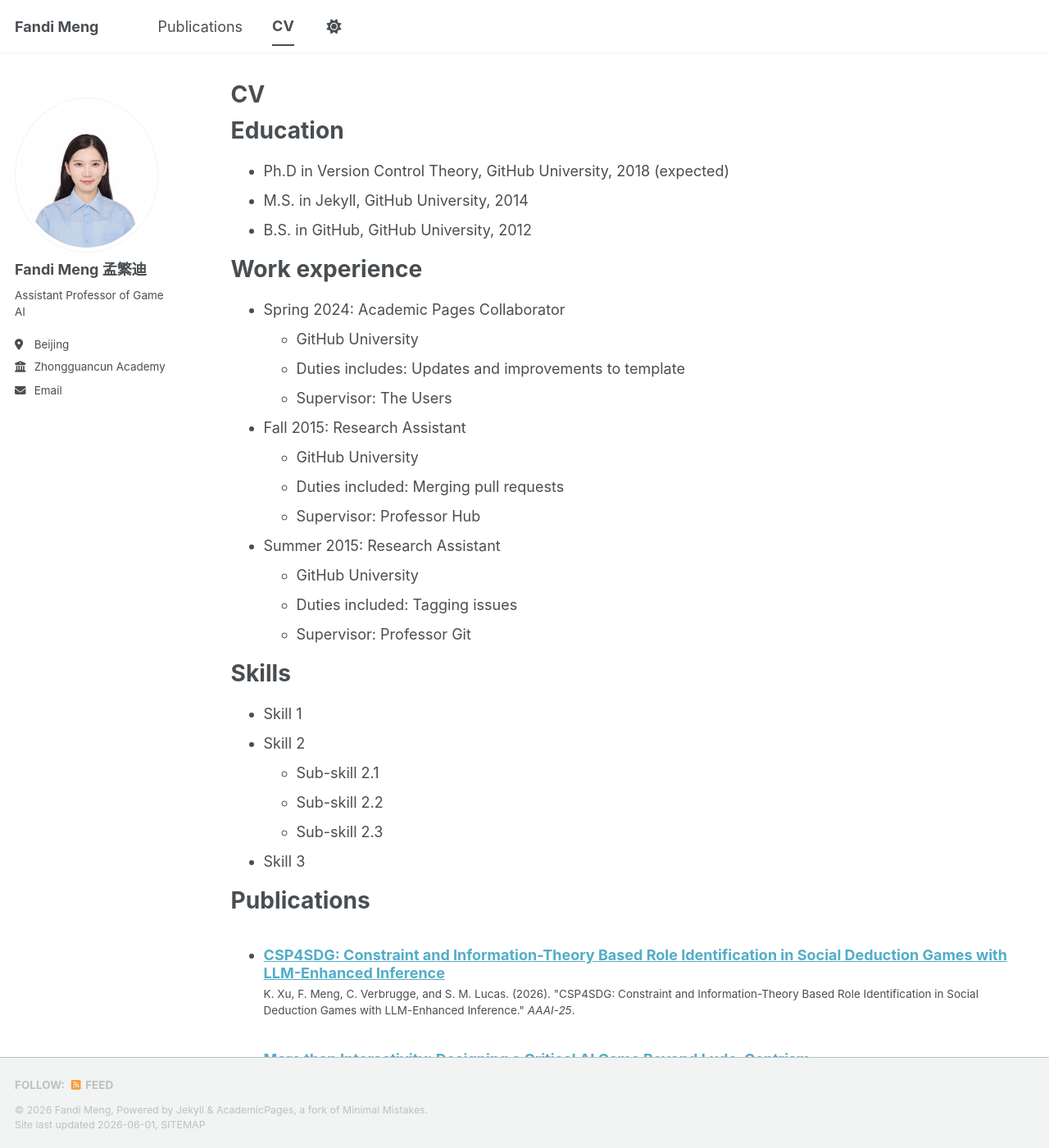
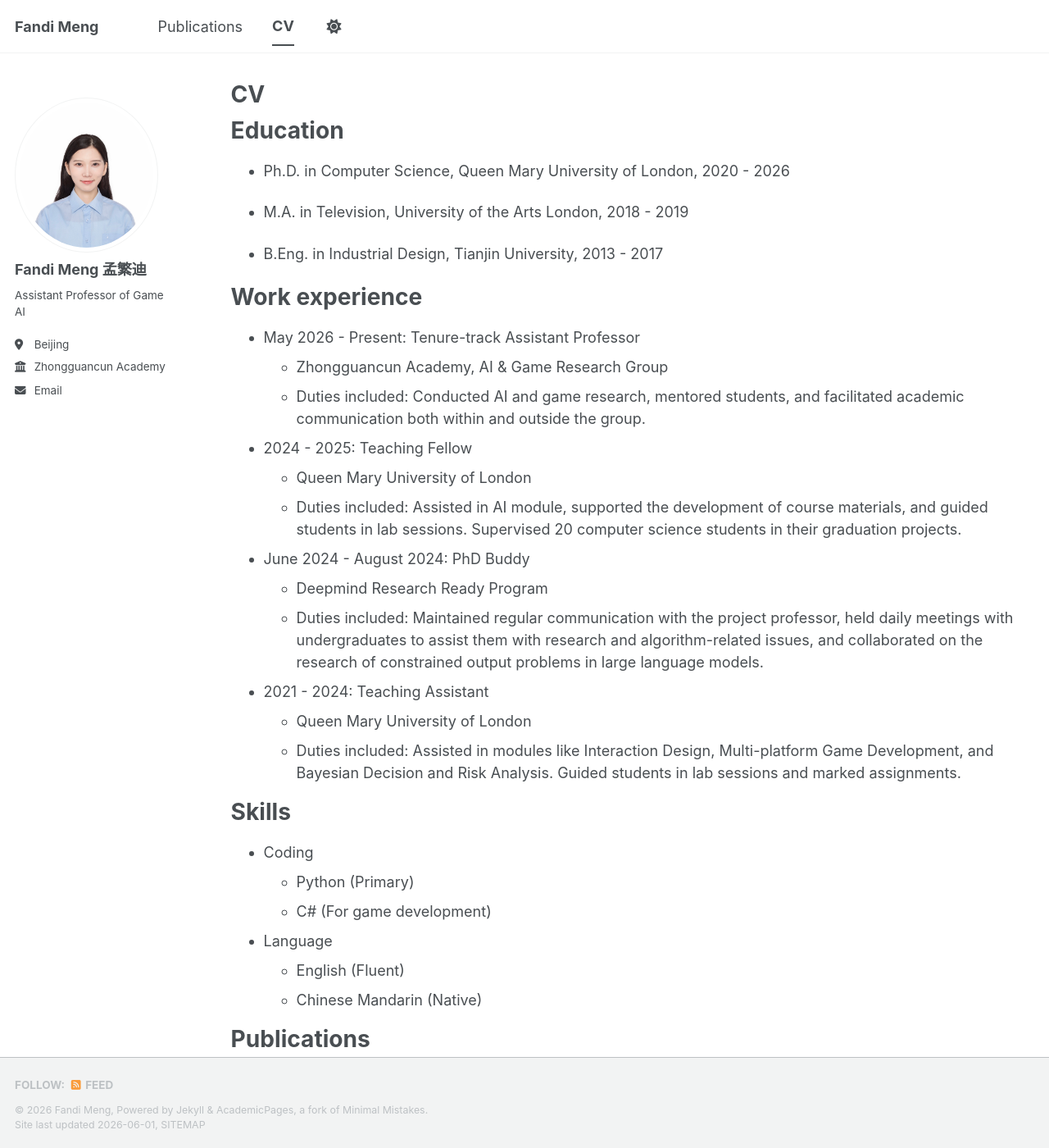
Before and after one commit to fandi-meng-qm/fandi-meng-qm.github.io, a Jekyll site: the page built from _pages/cv.md, in a window 1280 px wide and 1400 px high. Shown: the whole window at 82% size. Built offline with Jekyll 4.4.1, drawn with Linux system fonts in a browser that asks for light colours; a script bundle is joined from its source files by our own code; library files that are not in the unit come from our copies; some of the changed text lies outside the part shown.

Commit message:
Update cv.md

```diff
--- a/_pages/cv.md
+++ b/_pages/cv.md
@@ -11,54 +11,42 @@ redirect_from:
 
 Education
 ======
-* Ph.D in Version Control Theory, GitHub University, 2018 (expected)
-* M.S. in Jekyll, GitHub University, 2014
-* B.S. in GitHub, GitHub University, 2012
+* Ph.D. in Computer Science, Queen Mary University of London, 2020 - 2026
+
+* M.A. in Television, University of the Arts London, 2018 - 2019
+
+* B.Eng. in Industrial Design, Tianjin University, 2013 - 2017
+
 
 Work experience
 ======
-* Spring 2024: Academic Pages Collaborator
-  * GitHub University
-  * Duties includes: Updates and improvements to template
-  * Supervisor: The Users
+* May 2026 - Present: Tenure-track Assistant Professor
+  * Zhongguancun Academy, AI & Game Research Group
+  * Duties included: Conducted AI and game research, mentored students, and facilitated academic communication both within and outside the group.
 
-* Fall 2015: Research Assistant
-  * GitHub University
-  * Duties included: Merging pull requests
-  * Supervisor: Professor Hub
+* 2024 - 2025: Teaching Fellow
+  * Queen Mary University of London
+  * Duties included: Assisted in AI module, supported the development of course materials, and guided students in lab sessions. Supervised 20 computer science students in their graduation projects.
 
-* Summer 2015: Research Assistant
-  * GitHub University
-  * Duties included: Tagging issues
-  * Supervisor: Professor Git
+* June 2024 - August 2024: PhD Buddy
+  * Deepmind Research Ready Program
+  * Duties included: Maintained regular communication with the project professor, held daily meetings with undergraduates to assist them with research and algorithm-related issues, and collaborated on the research of constrained output problems in large language models.
+
+* 2021 - 2024: Teaching Assistant
+  * Queen Mary University of London
+  * Duties included: Assisted in modules like Interaction Design, Multi-platform Game Development, and Bayesian Decision and Risk Analysis. Guided students in lab sessions and marked assignments.
 
 Skills
 ======
-* Skill 1
-* Skill 2
-  * Sub-skill 2.1
-  * Sub-skill 2.2
-  * Sub-skill 2.3
-* Skill 3
+* Coding
+  * Python (Primary)
+  * C# (For game development)
+* Language
+  * English (Fluent)
+  * Chinese Mandarin (Native)
 
 Publications
 ======
   <ul>{% for post in site.publications reversed %}
     {% include archive-single-cv.html %}
   {% endfor %}</ul>
-
-Talks
-======
-  <ul>{% for post in site.talks reversed %}
-    {% include archive-single-talk-cv.html  %}
-  {% endfor %}</ul>
-
-Teaching
-======
-  <ul>{% for post in site.teaching reversed %}
-    {% include archive-single-cv.html %}
-  {% endfor %}</ul>
-
-Service and leadership
-======
-* Currently signed in to 43 different slack teams
```
